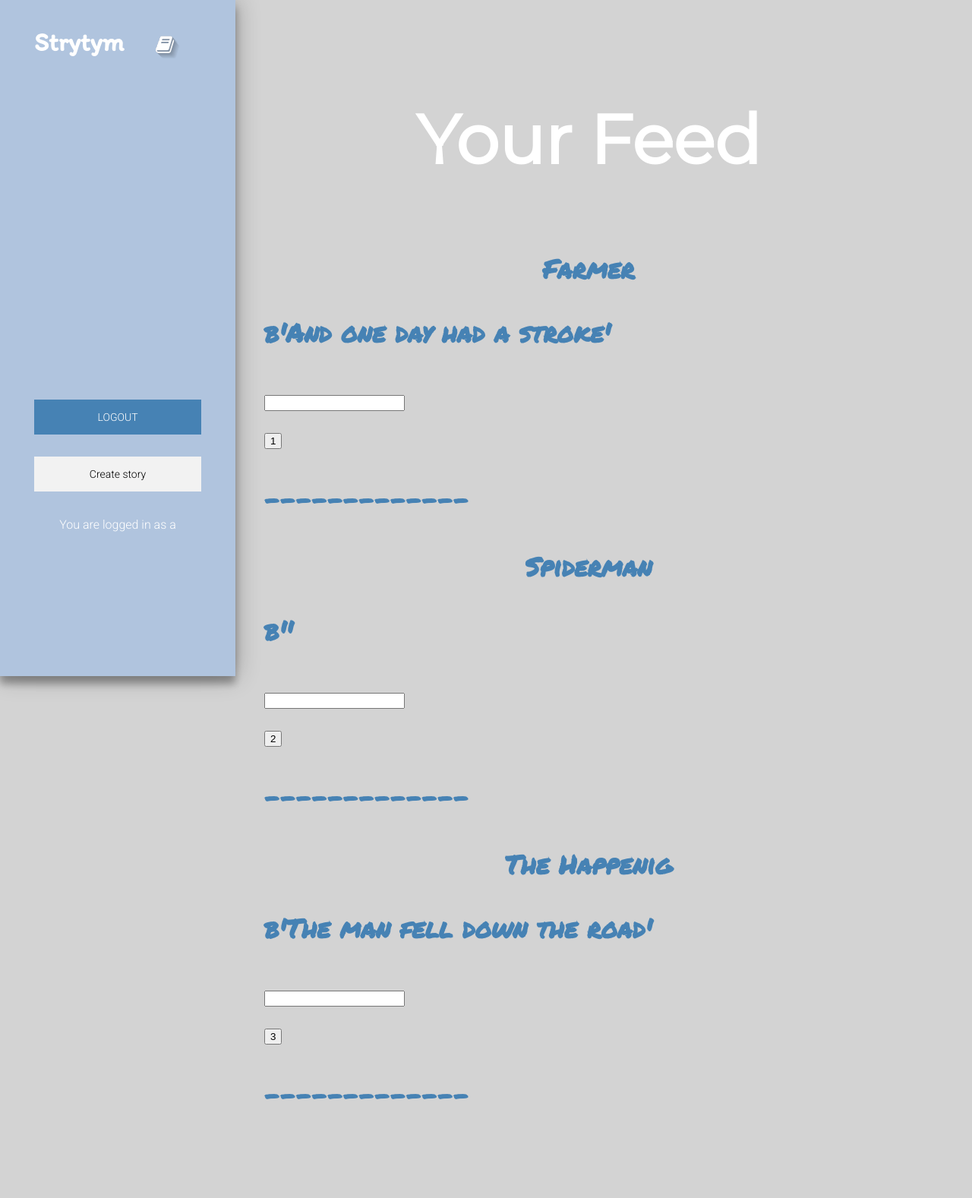
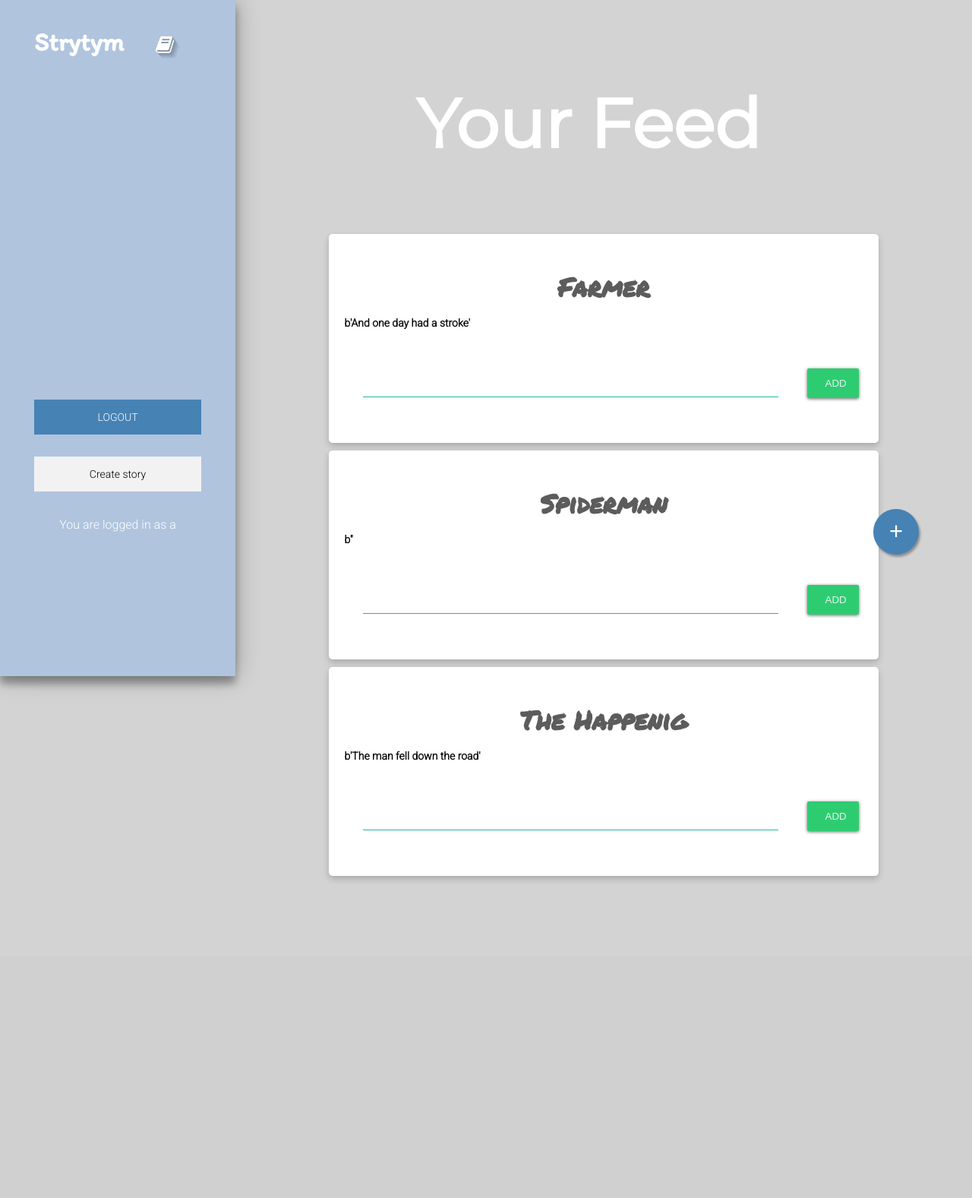
Before and after one commit to eccentricayman/WEBLOGE, a Flask app: page / in a window 1280 px wide. Shown: the whole page at 76% size. After the commit the page ends 1158 px from the top, so only its background shows below. Run offline with Flask 2, Linux system fonts and the light colour scheme; a user stored in the database is signed in; data comes from the database, SQL or seed files in the repository; both versions use the stored data as it was after the commit; some libraries are stand-ins or nearby versions.

Commit message:
pushing finalized version with styles

```diff
--- a/static/formstyle.css
+++ b/static/formstyle.css
@@ -13,22 +13,61 @@
  font-family: 'Poppins', sans-serif;
 }
 
-.titlecard {
+.card {
     box-shadow: 0 4px 8px 0 rgba(0,0,0,0.2);
     border-radius: 5px;
-    width: 50%;
-    height: 100px;
+    width: 80%;
+
     padding: 20px;
     padding-top:5px;
     margin: 10px;
 
-    margin-left: 25%;
+    margin-left: 10%;
     background: #FFFFFF;
     color: #5c5c5c;
 }
 
-.titlecard:hover {
-    box-shadow: 0 16px 32px 0 rgba(0,0,0,0.6);
+.card p{
+	color: black;
+	font-family: "Roboto", sans-serif;
+	font-size: 14px;
+}
+
+.card input {
+  margin: 40px 25px;
+  width: 80%;
+  display: inline;
+  border: none;
+  padding: 10px 0;
+  border-bottom: solid 1px  #1abc9c;
+  transition: all 0.3s cubic-bezier(.64,.09,.08,1);
+  background: linear-gradient(to bottom, rgba(255,255,255,0) 96%,  #1abc9c 4%);
+  background-position: -200px 0;
+  background-size: 200px 100%;
+  background-repeat: no-repeat;
+  color: darken( #1abc9c, 20%);
+}
+
+.btn {
+  width: 10%;
+  display: inline-block;
+  margin: 0px;
+  padding: 0;
+  overflow: hidden;
+  border-width: 0;
+  outline: none;
+  border-radius: 2px;
+  box-shadow: 0 1px 4px rgba(0, 0, 0, .6);
+  background-color: #2ecc71;
+  color: #ecf0f1;
+  transition: background-color .3s;
+}
+.btn:hover, .btn:focus {
+  background-color: #27ae60;
+}
+.btn span {
+  display: block;
+  padding: 12px 24px;
 }
 
 .scrolling{
@@ -77,6 +116,28 @@
   transition: all 0.3 ease;
   cursor: pointer;
 }
+
+.fab {
+	animation-delay:1.9s;
+	z-index:900;
+    width: 100%;
+	display: inline-block;
+    height:100px;
+    position: fixed;
+    bottom:70px;;
+    right:70px;
+	  border:none;
+    font-size:31px;
+    color:white;
+    background-color:SteelBlue;
+    border-radius: 50%;
+    width: 60px;
+    height: 60px;
+    -webkit-box-shadow: 2px 3px 3px 0px rgba(41, 41, 41, .4);
+       -moz-box-shadow: 2px 3px 3px 0px rgba(41, 41, 41, .4);
+            box-shadow: 2px 3px 3px 0px rgba(41, 41, 41, .4);
+}
+
 .sform button:hover,.form button:active,.form button:focus {
   background: LightSteelBlue;
 }
--- a/templates/homepage.html
+++ b/templates/homepage.html
@@ -6,7 +6,9 @@
     <link rel="stylesheet" href="https://maxcdn.bootstrapcdn.com/font-awesome/4.4.0/css/font-awesome.min.css">
     <head> <title> wot </title> </head>
     <body{% if user %} style = "background:LightGray;"{% endif %}>
-    {% if user %}<button class="fab">+</button>{% endif %}
+    {% if user %}<form action="/addstory">
+                <input class="fab animated bounceInDown" type="submit" value="+" />
+            </form>{% endif %}
         <div class="page animated slideInUp" style="">
             <h3>Your Feed</h3>
             <h2>
@@ -24,13 +26,13 @@
                         {% if user %}
                             <p> {{story[3][-1]}} </p>
                             <form method="POST" action="update">
-                                <input type="text" name="update" /> <br>
-                                <input type="submit" value="{{story[1]}}" name="storyID" />
+                                <input type="text" name="update" />
+                                <button class="btn" type="submit" value="{{story[1]}}" name="storyID" ><span>ADD</span></button>
                             </form>
                         {% endif %}
                     {% endif %}
                     </div>
-                    <p>-------------</p>
+
                 {% endfor %}
 
         </div>
```
Also changed, not shown: data/data.db.
